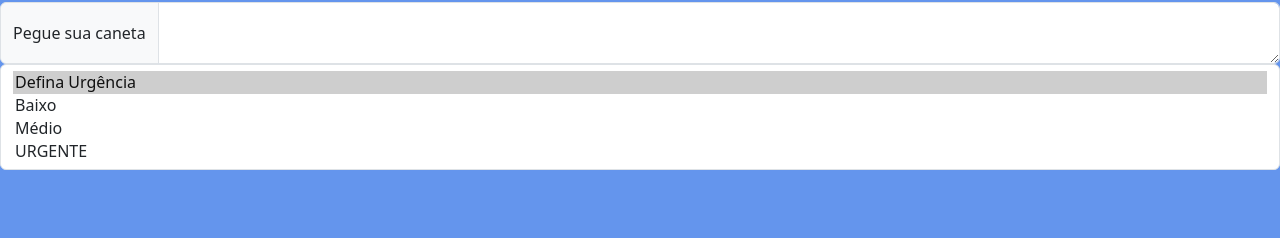
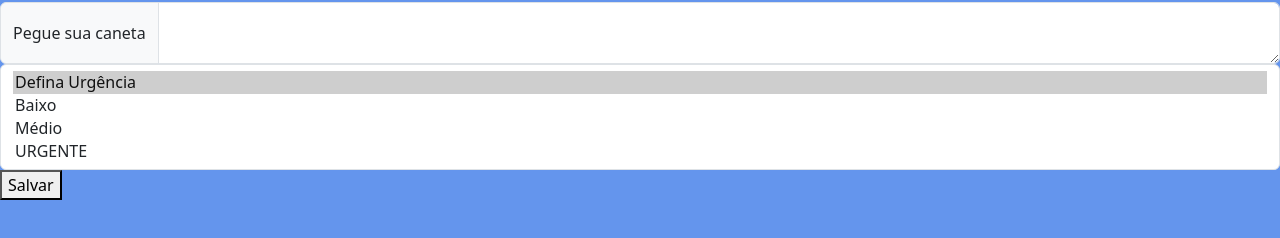
Before and after one commit to Nagashima-isa/Web, a plain HTML site: page ativ12-5/index.html in a window 1280 px wide. Shown: the part 54-292 px from the top of the page. Drawn offline with nearby package versions, Linux system fonts and the light colour scheme.

Commit message:
Update index.html

```diff
--- a/ativ12-5/index.html
+++ b/ativ12-5/index.html
@@ -25,6 +25,22 @@
   <option value="orange">Médio</option>
   <option value="red">URGENTE</option>
 </select>
-    <script src="https://cdn.jsdelivr.net/npm/bootstrap@5.3.8/dist/js/bootstrap.bundle.min.js" integrity="sha384-FKyoEForCGlyvwx9Hj09JcYn3nv7wiPVlz7YYwJrWVcXK/BmnVDxM+D2scQbITxI" crossorigin="anonymous"></script>
+<button onclick="mostrar()">Salvar</button>
+    <script src="https://cdn.jsdelivr.net/npm/bootstrap@5.3.8/dist/js/bootstrap.bundle.min.js" integrity="sha384-FKyoEForCGlyvwx9Hj09JcYn3nv7wiPVlz7YYwJrWVcXK/BmnVDxM+D2scQbITxI" crossorigin="anonymous">
+
+      function mostrar() {
+
+        let valor = document.getElementById("Nome").value;
+        let cor = document.getElementById("cor").value;
+
+        let p = document.createElement("li");
+        p.innerHTML = "Prioridade: " + valor;
+        p.style.color = cor;
+
+        let ul = document.getElementById("lista");
+        ul.appendChild(p);
+
+        document.getElementById("nome").value = "";
+    </script>
   </body>
 </html>
```
